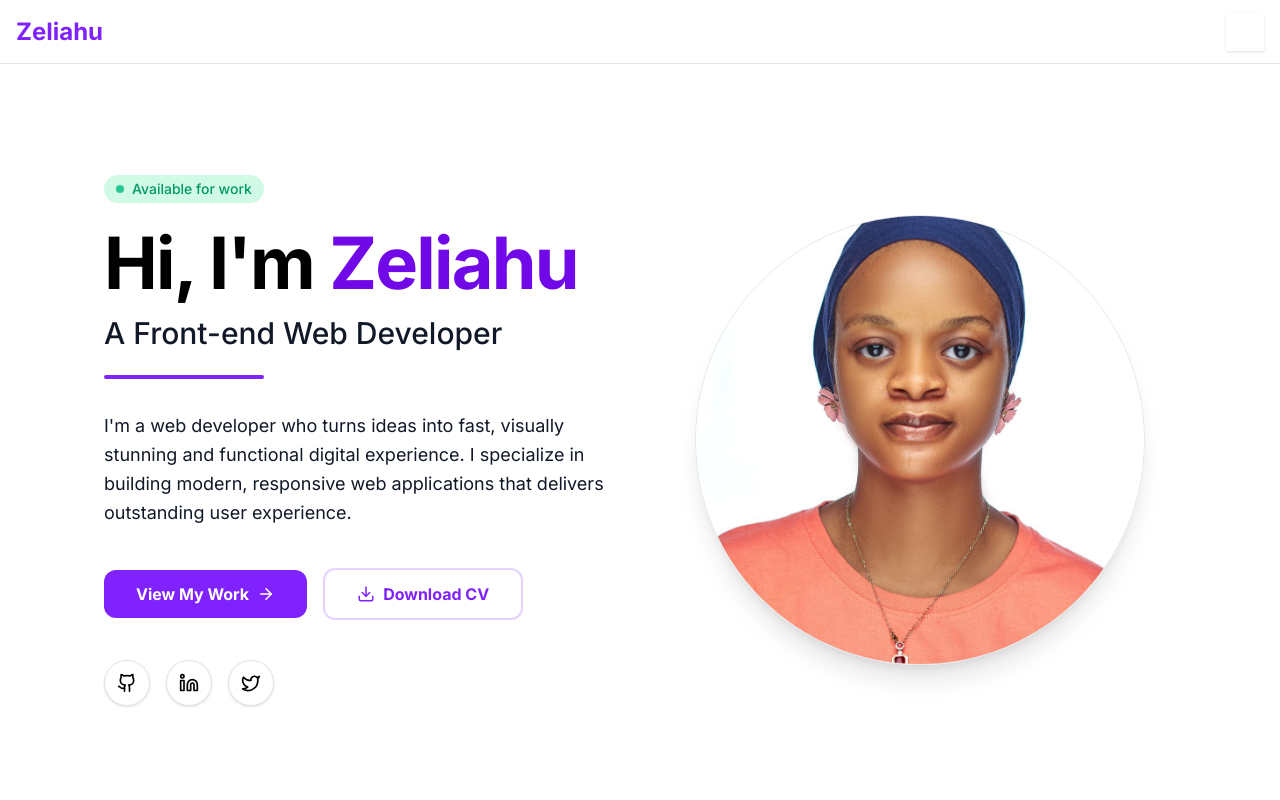
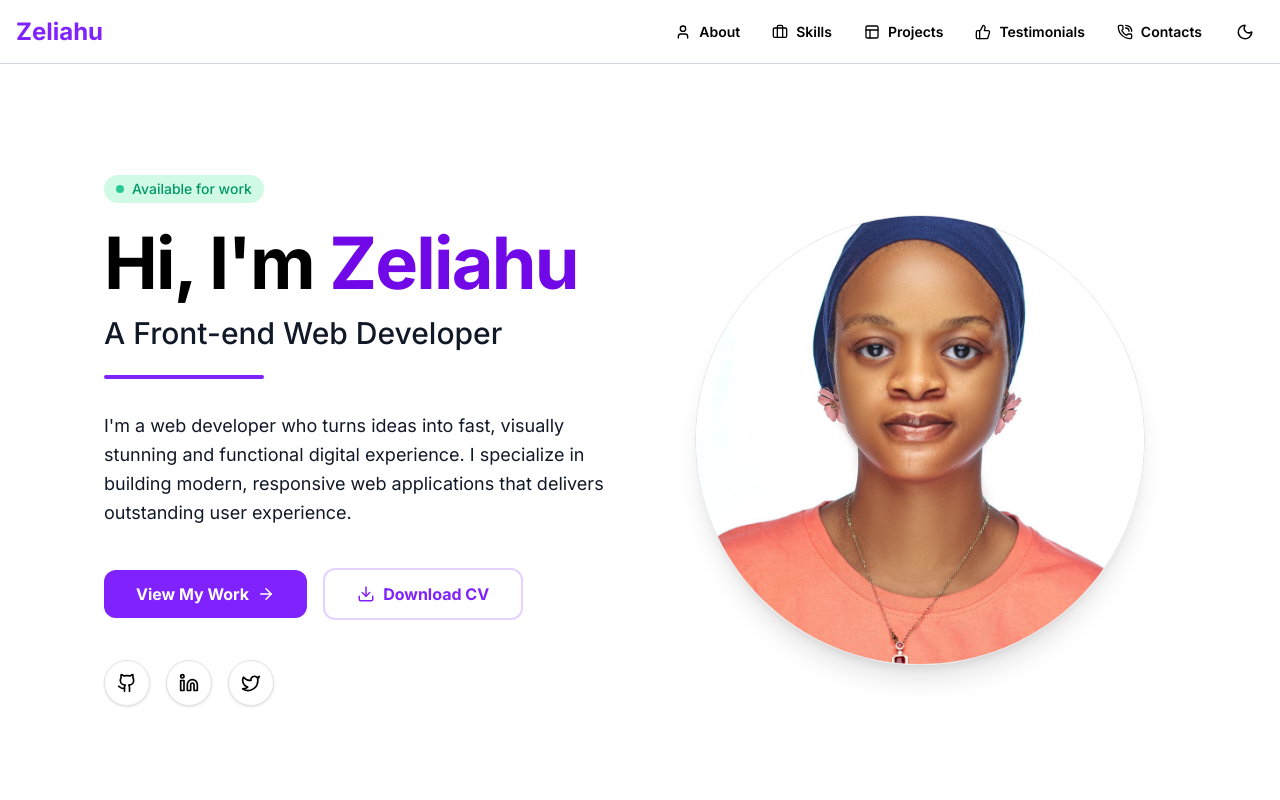
Before and after one commit to Omotolanny/My-Portfolio, a Next.js app: page / in a window 1280 px wide. Shown: the top 800 px of the page. Built offline with nearby package versions, Linux system fonts and the light colour scheme.

Commit message:
nav fixed

```diff
--- a/src/component/Navbar.tsx
+++ b/src/component/Navbar.tsx
@@ -17,49 +17,49 @@ export default function Navbar () {
   useEffect(() => setMounted(true), [])
 
   return (
-    <nav className="fixed top-0 inset-x-0 z-100 bg-white dark:bg-zinc-950 border-b border-zinc-200 dark:border-zinc-800 flex items-center justify-between px-4 h-16">
+    <nav className="fixed top-0 inset-x-0 z-100 bg-background text-foreground border-b border-b-gray-300  flex items-center justify-between px-4 h-16">
       <div>
         <h2 className='text-violet-600 font-bold text-2xl font-syne'>Zeliahu</h2>
       </div>
 
       <div className='flex'>
         <div className="hidden md:flex items-center gap-8 px-6 py-2">
-          <Link href="/" className="text-sm font-semibold flex items-center gap-2 text-white hover:border-b-2 hover:border-violet-600"><User size={16}/><span>About</span></Link>
-          <Link href="#skills" className="text-sm font-semibold flex items-center gap-2 text-white hover:border-b-2 hover:border-violet-600"><Briefcase size={16}/><span>Skills</span></Link>
-          <a href="#Projects" className="text-sm font-semibold flex items-center gap-2 text-white hover:border-b-2 hover:border-violet-600"><Layout size={16}/><span>Projects</span></a>
-          <a href="#Testimonial" className="text-sm font-semibold flex items-center gap-2 text-white hover:border-b-2 hover:border-violet-600"><ThumbsUp size={16}/><span>Testimonials</span></a>
-          <a href="#Contact" className="text-sm font-semibold flex items-center gap-2 text-white hover:border-b-2 hover:border-violet-600"><PhoneCall size={16}/><span>Contacts</span></a>
+          <Link href="/" className="text-sm font-semibold flex items-center gap-2 hover:border-b-2 hover:border-violet-600"><User size={16}/><span>About</span></Link>
+          <Link href="#skills" className="text-sm font-semibold flex items-center gap-2  hover:border-b-2 hover:border-violet-600"><Briefcase size={16}/><span>Skills</span></Link>
+          <a href="#Projects" className="text-sm font-semibold flex items-center gap-2  hover:border-b-2 hover:border-violet-600"><Layout size={16}/><span>Projects</span></a>
+          <a href="#Testimonial" className="text-sm font-semibold flex items-center gap-2 hover:border-b-2 hover:border-violet-600"><ThumbsUp size={16}/><span>Testimonials</span></a>
+          <a href="#Contact" className="text-sm font-semibold flex items-center gap-2  hover:border-b-2 hover:border-violet-600"><PhoneCall size={16}/><span>Contacts</span></a>
         </div>
 
         <div className="md:hidden flex items-center gap-5">
           <button
             onClick={() => setTheme(theme === 'dark' ? 'light' : 'dark')}
-            className=" text-white hover:border-violet-600/50 hover:text-violet-600 shadow-sm transition-all "
+            className=" hover:border-violet-600/50 hover:text-violet-600 transition-all "
             aria-label="Toggle Theme"
           >
             {mounted && (theme === 'dark' ? <Sun size={20} /> : <Moon size={20} />)}
           </button>
           <button
-          className="md:hidden text-white"
+          className="md:hidden "
           onClick={() => setIsOpen(!isOpen)}
         >
           {isOpen ? <X size={20} /> : <Menu size={20} />}
           </button>
         </div>
-
+         {/* dark:bg-zinc-950  */}
         {isOpen && (
-          <div className="absolute top-full w-full left-0  dark:bg-zinc-950 border-b border-gray-200 flex flex-col p-4 gap-4 md:hidden shadow-lg">
-          <Link href="/" onClick={() => setIsOpen(false)} className="text-sm font-semibold flex items-center gap-2 text-white hover:border-bottom-violet-600"><User size={16}/><span>About</span></Link>
-          <Link href="#skills" onClick={() => setIsOpen(false)} className="text-sm font-semibold flex items-center gap-2 text-white hover:bg-violet-600"><Briefcase size={16}/><span>Skills</span></Link>
-          <Link href="#Projects" onClick={() => setIsOpen(false)} className="text-sm font-semibold flex items-center gap-2 text-white hover:bg-violet-600"><Layers size={16}/><span>Projects</span></Link>
-          <Link href="#Testimonial" onClick={() => setIsOpen(false)} className="text-sm font-semibold flex items-center gap-2 text-white hover:bg-violet-600"><ThumbsUp size={16}/><span>Testimonials</span></Link>
-          <Link href="#Contact" onClick={() => setIsOpen(false)} className="text-sm font-semibold flex items-center gap-2 text-white hover:bg-violet-600"><PhoneCall size={16}/><span>Contacts</span></Link>
+          <div className="absolute top-full w-full left-0 bg-background text-foreground  border-b border-gray-200 flex flex-col p-4 gap-4 md:hidden shadow-lg">
+          <Link href="/" onClick={() => setIsOpen(false)} className="text-sm font-semibold flex items-center gap-2  hover:border-bottom-violet-600"><User size={16}/><span>About</span></Link>
+          <Link href="#skills" onClick={() => setIsOpen(false)} className="text-sm font-semibold flex items-center gap-2  hover:bg-violet-600"><Briefcase size={16}/><span>Skills</span></Link>
+          <Link href="#Projects" onClick={() => setIsOpen(false)} className="text-sm font-semibold flex items-center gap-2  hover:bg-violet-600"><Layers size={16}/><span>Projects</span></Link>
+          <Link href="#Testimonial" onClick={() => setIsOpen(false)} className="text-sm font-semibold flex items-center gap-2  hover:bg-violet-600"><ThumbsUp size={16}/><span>Testimonials</span></Link>
+          <Link href="#Contact" onClick={() => setIsOpen(false)} className="text-sm font-semibold flex items-center gap-2  hover:bg-violet-600"><PhoneCall size={16}/><span>Contacts</span></Link>
           </div>
         )}
 
         <button
             onClick={() => setTheme(theme === 'dark' ? 'light' : 'dark')}
-            className="md:p-2.5 hidden md:block overflow-hidden text-white hover:border-violet-600/50 hover:text-violet-600 shadow-sm transition-all "
+            className="md:p-2.5 hidden md:block overflow-hidden  hover:border-violet-600/50 hover:text-violet-600  transition-all "
             aria-label="Toggle Theme"
           >
             {mounted && (theme === 'dark' ? <Sun size={18} /> : <Moon size={18} />)}
```
